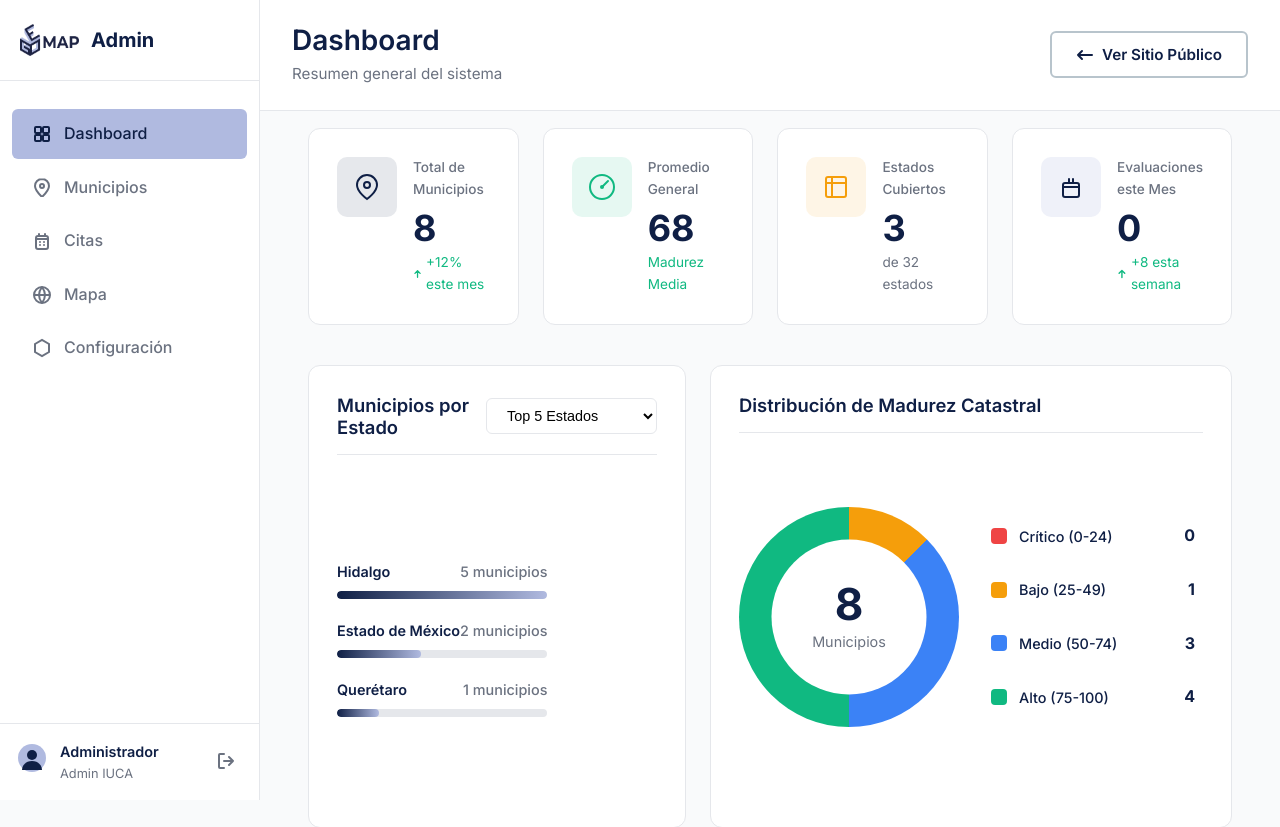
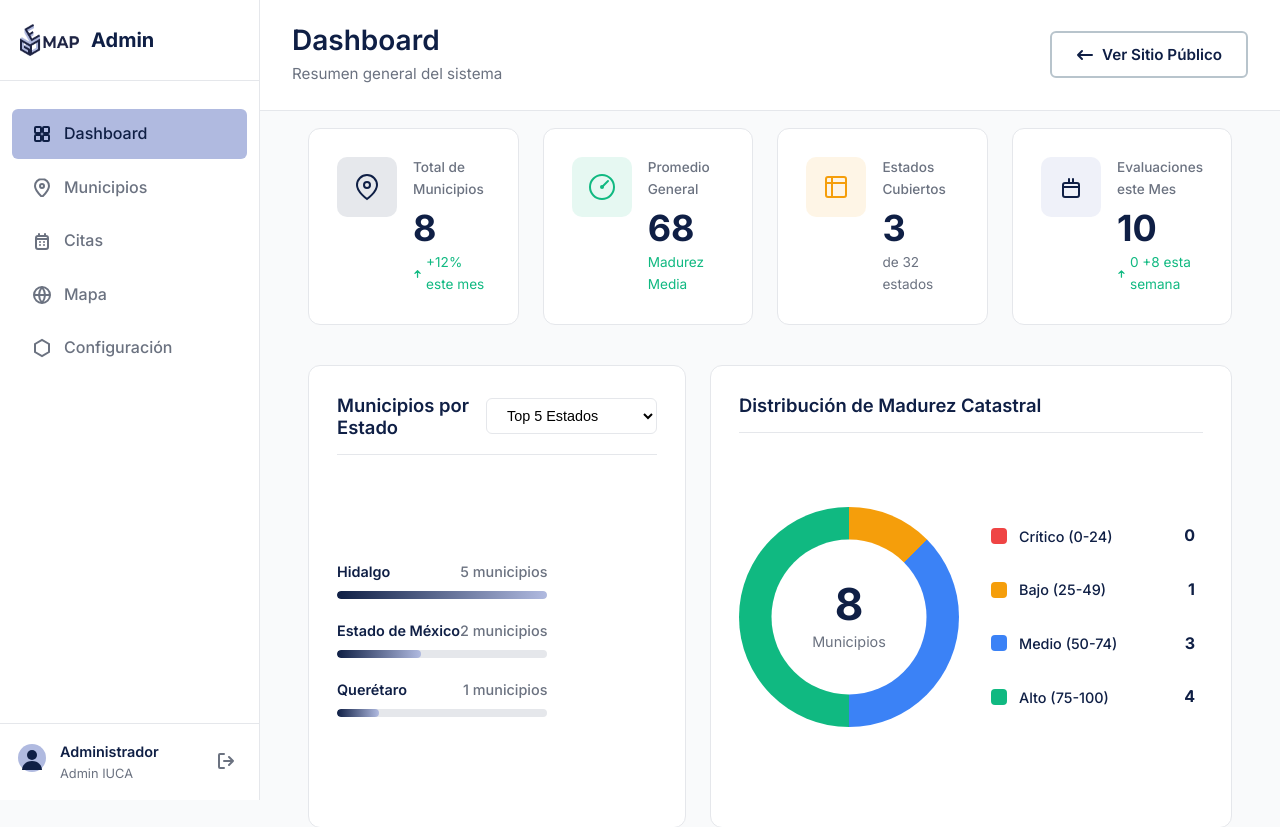
Before and after one commit to Alonso-Dominguez/geomap, a Flask app: page /admin-dashboard in a window 1280 px wide. Shown: the top 827 px of the page. Run offline with Flask 3, Linux system fonts and the light colour scheme; the visitor is signed in with stand-in values (Sample User, id 1).

Commit message:
listo mapa admin

```diff
--- a/static/styles/scripts/admin-dashboard.js
+++ b/static/styles/scripts/admin-dashboard.js
@@ -67,10 +67,17 @@ function cargarEstadisticas() {
     document.getElementById('estadosCubiertos').textContent = estados.size;
 
     // Evaluaciones este mes
+    // Nota: para mostrar un valor específico de pruebas/UX, fijamos temporalmente a 10.
+    // Si deseas calcularlo automáticamente desde los datos, descomenta la lógica debajo.
+    const evaluacionesMes = 10; // valor solicitado
+    document.getElementById('evaluacionesMes').textContent = evaluacionesMes;
+
+    /* Cálculo automático desde datos (ejemplo):
     const hoy = new Date();
     const inicioMes = new Date(hoy.getFullYear(), hoy.getMonth(), 1);
-    const evaluacionesMes = evaluaciones.filter(e => new Date(e.fecha) >= inicioMes).length;
-    document.getElementById('evaluacionesMes').textContent = evaluacionesMes;
+    const evaluacionesMesAuto = evaluaciones.filter(e => new Date(e.fecha) >= inicioMes).length;
+    document.getElementById('evaluacionesMes').textContent = evaluacionesMesAuto;
+    */
 }
 
 function cargarGraficoEstados() {
--- a/templates/admin-dashboard.html
+++ b/templates/admin-dashboard.html
@@ -232,7 +232,7 @@
             </div>
             <div class="stat-content">
               <div class="stat-label">Evaluaciones este Mes</div>
-              <div class="stat-value" id="evaluacionesMes">0</div>
+              <div class="stat-value" id="evaluacionesMes">10</div>
               <div class="stat-change positive">
                 <svg width="14" height="14" viewBox="0 0 14 14" fill="none">
                   <path
@@ -242,7 +242,7 @@
                     stroke-linecap="round"
                   />
                 </svg>
-                +8 esta semana
+                0  +8 esta semana
               </div>
             </div>
           </div>
--- a/templates/admin-mapa.html
+++ b/templates/admin-mapa.html
@@ -327,8 +327,8 @@
           </svg>
           <span>Mapa</span>
         </a>
-        <a href="#" class="sidebar-link">
-          <svg width="20" height="20" viewBox="0 0 20 20" fill="none">
+        <a href="{{ url_for('admin_configuracion') }}" class="sidebar-link">
+          <svg width="20" height="20" fill="none" viewBox="0 0 20 20">
             <path d="M3 6L10 2L17 6V14L10 18L3 14V6Z" stroke="currentColor" stroke-width="2" />
           </svg>
           <span>Configuración</span>
```
